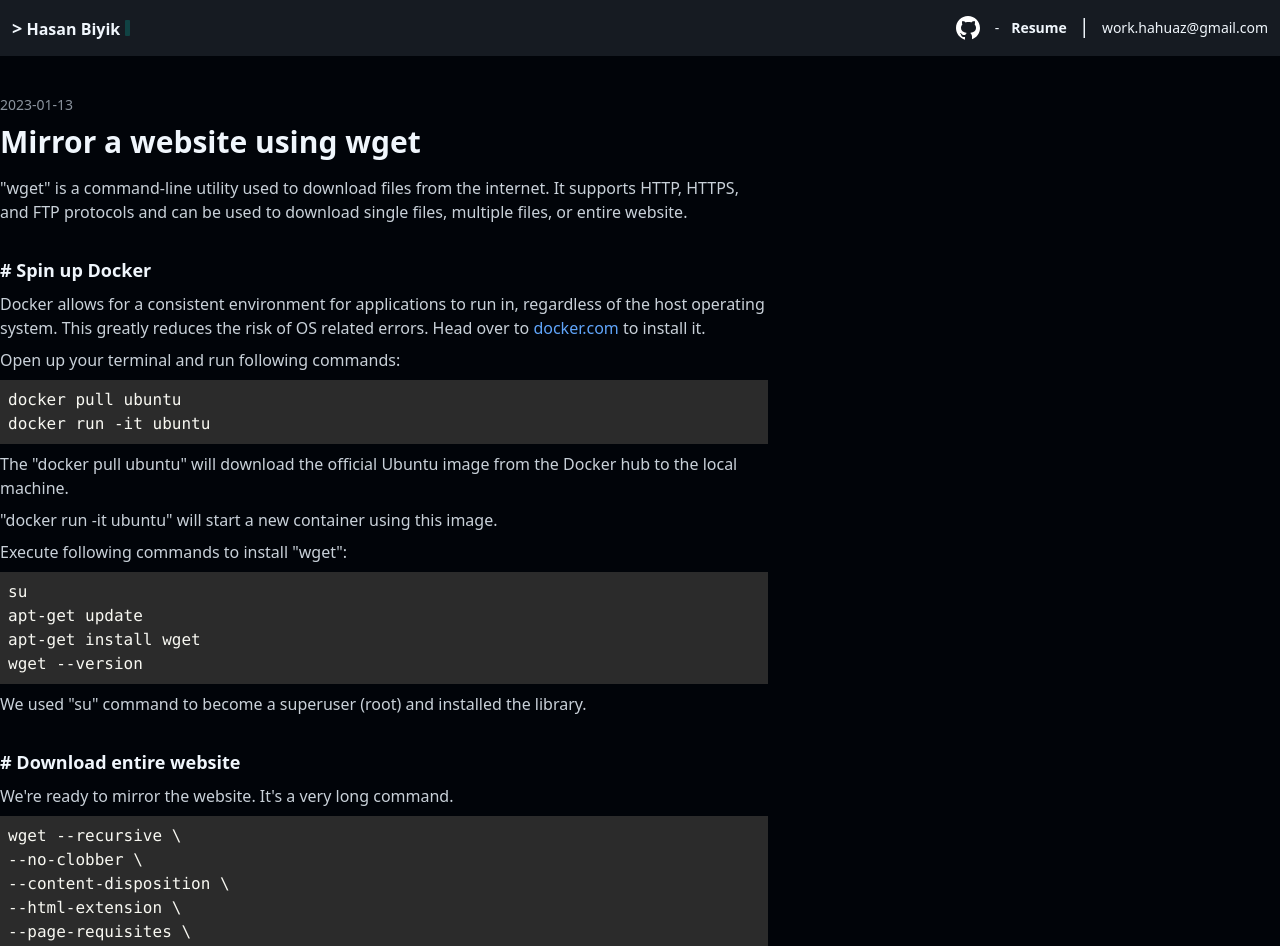
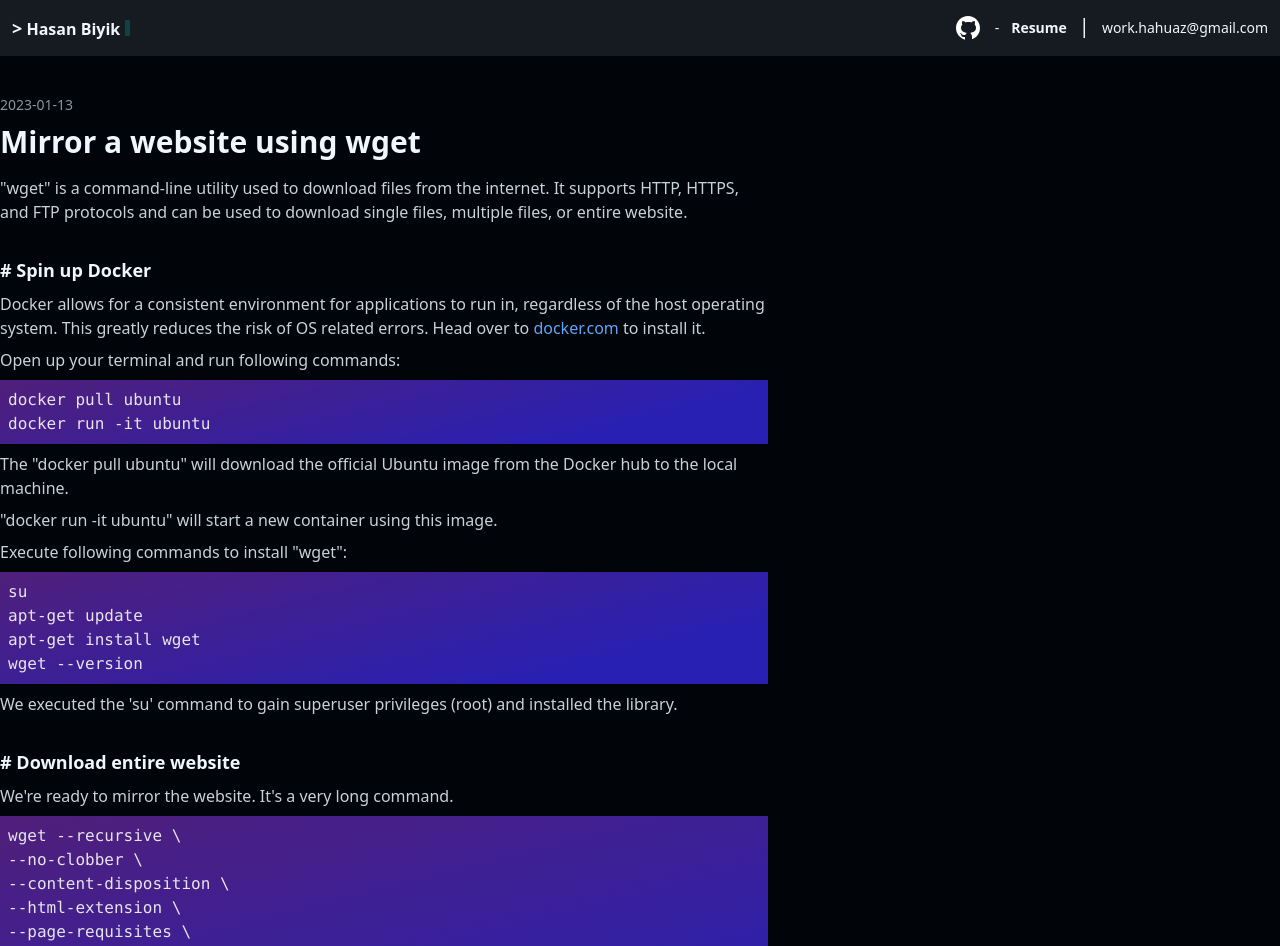
Before and after one commit to hahuaz/hahuaz.dev, a React (Vite) app: page /mirror-a-website-using-wget in a window 1280 px wide. Shown: the top 946 px of the page. Built offline with nearby package versions, Linux system fonts and the light colour scheme.

Commit message:
change bash style

```diff
--- a/src/pages/mirror-a-website-using-wget.tsx
+++ b/src/pages/mirror-a-website-using-wget.tsx
@@ -1,11 +1,11 @@
 import SyntaxHighlighter from 'react-syntax-highlighter';
-import { a11yDark as codeStyle } from 'react-syntax-highlighter/dist/esm/styles/hljs';
+import { gradientDark as codeStyle } from 'react-syntax-highlighter/dist/esm/styles/hljs';
 
 export default function Article() {
   return (
     <>
       <main className="max-w-screen-xl mx-auto  py-9">
-        <div className="[&>p]:max-w-screen-md [&>.code]:max-w-screen-md space-y-2">
+        <div className="max-w-screen-md [&>.code]:max-w-screen-md space-y-2">
           <span className="text-sm text-github-white-comment"> 2023-01-13</span>
           <h1 className=" text-3xl text-github-white-link pb-2 font-semibold">
             Mirror a website using wget
@@ -58,15 +58,15 @@ export default function Article() {
             {`su \napt-get update \napt-get install wget \nwget --version`}
           </SyntaxHighlighter>
           <p>
-            We used "su" command to become a superuser (root) and installed the
-            library.
+            We executed the 'su' command to gain superuser privileges (root) and
+            installed the library.
           </p>{' '}
           <h3 className="text-lg font-semibold text-github-white-link !mt-8">
             # Download entire website
           </h3>
           <p>We're ready to mirror the website. It's a very long command.</p>
           <SyntaxHighlighter
-            language="javascript"
+            language="bash"
             style={codeStyle}
             className="code "
             wrapLines={true}
```
